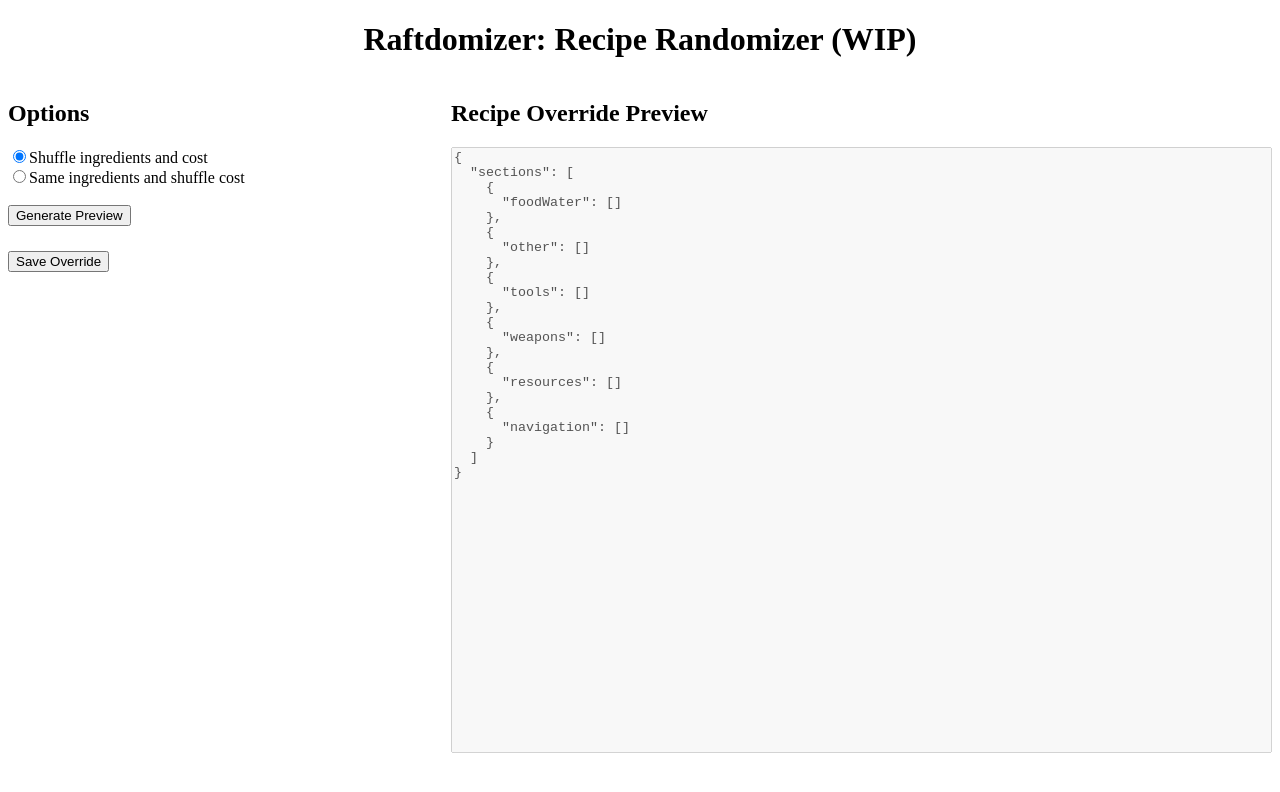
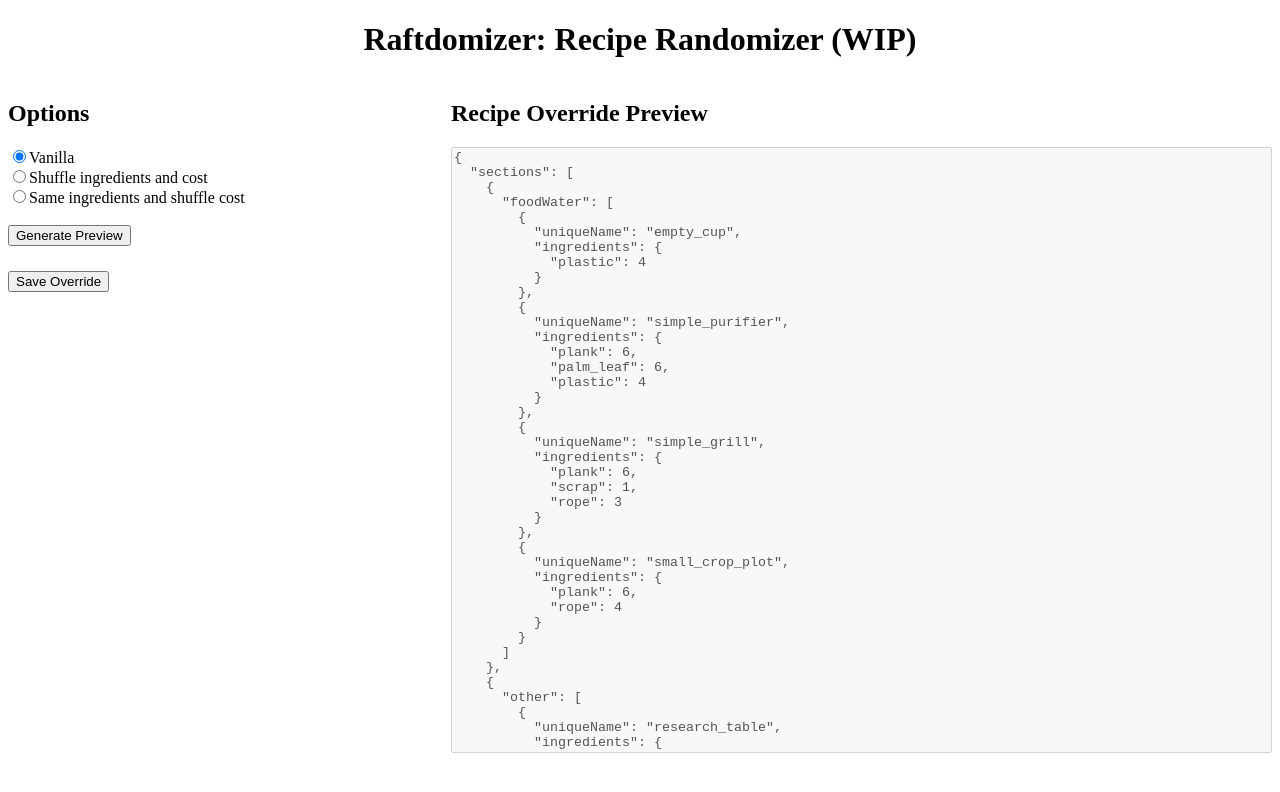
Before and after one commit to Raftdomizer/craftdomizer, a React app: page / in a window 1280 px wide. Shown: the top 792 px of the page. Built offline with nearby package versions, Linux system fonts and the light colour scheme.

Commit message:
Update App - Default preview to vanilla crafting menu - Add radio option for vanilla

```diff
--- a/src/components/App.js
+++ b/src/components/App.js
@@ -2,25 +2,25 @@
 import React, { useState } from "react";
 import FileSaver from "file-saver";
 
-
 // Applicaiton components
-import vanillaCraftingMenu from "../data/VanillaCraftingMenu.json";
+import VanillaCraftingMenu from "../data/VanillaCraftingMenu.json";
 import EmptyCraftingMenu from "../data/EmptyCraftingMenu.json";
 import GeneratePreview from "../utils/GeneratePreview";
 import Preview from "./Preview";
 
 function App() {
+    // Styles
     // TODO: Figure out a way to make styles play nicely with GitHub pages
     const HeaderStyle = {textAlign: "center"};
     const ButtonStyle = {marginBottom: "25px"};
     const ContainerStyle = {display: "flex", justifyContent: "center"};
     const DivLeftRight =  {width: "50%", justifyContent: "center"};
 
-    const vanilla = vanillaCraftingMenu;
+    const parsedVanilla = JSON.parse(JSON.stringify(VanillaCraftingMenu, null, 2));
     let emptyCraftingMenu = JSON.parse(JSON.stringify(EmptyCraftingMenu, null, 2));
 
-    const [craftingMenuPreview, setCraftingMenuPreview] = useState(JSON.stringify(emptyCraftingMenu, null, 2));
-    const [radioOption, setRadioOption] = useState("option1");
+    const [craftingMenuPreview, setCraftingMenuPreview] = useState(JSON.stringify(parsedVanilla, null, 2));
+    const [radioOption, setRadioOption] = useState("option0");
 
     const saveJsonFile = async () => {
         const blob = new Blob(
@@ -32,10 +32,14 @@
 
     // TODO: Move this whole function(s) into its own container component
     const previewContent = () => {
-        const parsedJson = JSON.parse(JSON.stringify(vanilla, null, 2));
+        if (radioOption === "option0") {
+            setCraftingMenuPreview(JSON.stringify(VanillaCraftingMenu, null, 2));
+        } else{
+            const parsedJson = parsedVanilla
 
-        emptyCraftingMenu = GeneratePreview(parsedJson, radioOption);
-        setCraftingMenuPreview(JSON.stringify(emptyCraftingMenu, null, 2));
+            emptyCraftingMenu = GeneratePreview(parsedJson, radioOption);
+            setCraftingMenuPreview(JSON.stringify(emptyCraftingMenu, null, 2));
+        }
     }
 
     const handleOptionChange = (e) => {
@@ -51,6 +55,17 @@
                 <div style={DivLeftRight}>
                 <h2>Options</h2>
                     <div>
+                        <div>
+                            <label>
+                                <input
+                                    type="radio"
+                                    value="option0"
+                                    name="randomizerOption"
+                                    checked={radioOption === "option0"}
+                                    onChange = {(e) => handleOptionChange(e)}
+                                />Vanilla
+                            </label>
+                        </div>
                         <div>
                             <label>
                                 <input
```
